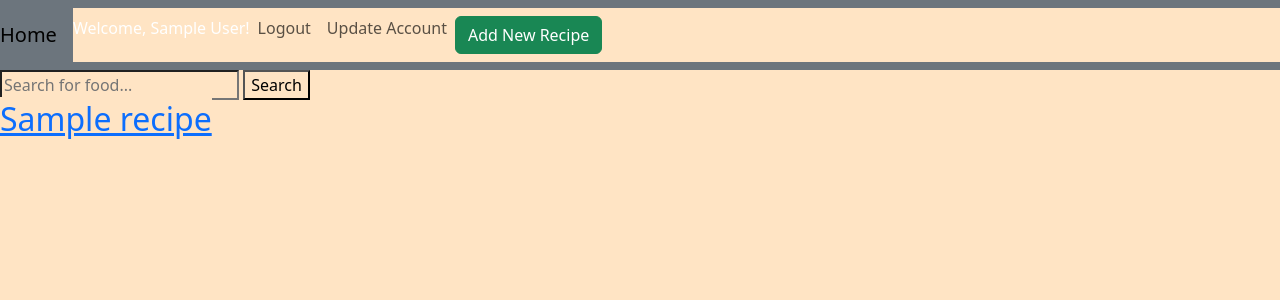
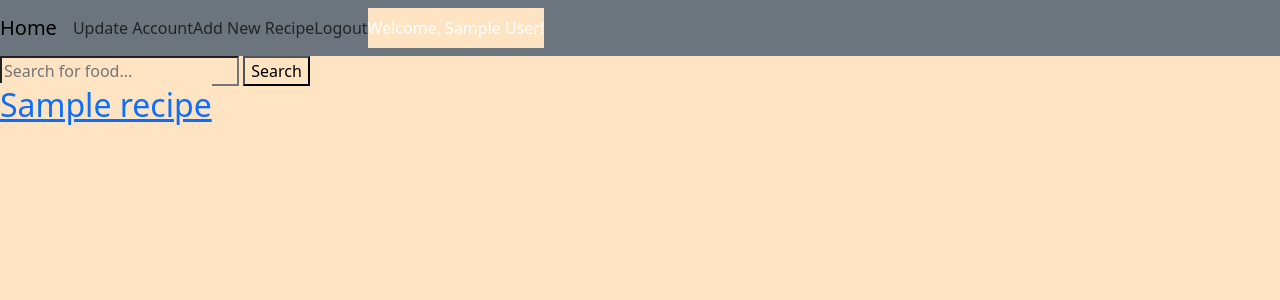
Before and after one commit to maseelshah22/community_cuisine, a Flask app: template templates/home.html in a window 1280 px wide. Shown: the top 300 px of the page. Run offline with Flask 3, Linux system fonts and the light colour scheme; the template is opened without the code that fills it: most values are stand-ins (such as "Sample title", 1, 10 or a date in 2020).

Commit message:
styleupdates

```diff
--- a/static/styles/main.css
+++ b/static/styles/main.css
@@ -73,3 +73,7 @@ h1{
 .navbar{
     padding-left: 1rem;
 }
+
+.nav-link {
+    margin-right: 3rem;
+}
--- a/templates/home.html
+++ b/templates/home.html
@@ -15,20 +15,23 @@
             <!-- <button class="navbar-toggler" type="button" data-toggle="collapse" data-target="#navbarNavAltMarkup" aria-controls="navbarNavAltMarkup" aria-expanded="false" aria-label="Toggle navigation">
               <span class="navbar-toggler-icon"></span>
             </button> -->
-            <div class="collapse navbar-collapse" id="navbarNavAltMarkup">
-              <div class="navbar-nav">
+            <!-- <div class="collapse navbar-collapse" id="navbarNavAltMarkup"> -->
+              <!-- <div class="navbar-nav"> -->
                 {% if first_name and last_name %}
-                <span class="navbar-text text-white">
-                    Welcome, {{ first_name }} {{ last_name }}!
-                </span>
+
+
+                <a class="nav-link btn btn-info " href="/update_account">Update Account</a>
+                <a class="nav-link btn btn-success" href="{{ url_for('add_recipe') }}">Add New Recipe</a>
                 <a class="nav-link btn btn-danger" href="/logout">Logout</a>
-                <a class="nav-link btn btn-info" href="/update_account">Update Account</a>
-                <a class="btn btn-success my-2" href="{{ url_for('add_recipe') }}">Add New Recipe</a>
                 {% else %}
                 <a class="nav-link btn btn-success" href="/login">Login</a>
+
                 {% endif %}
-              </div>
-            </div>
+              <!-- </div> -->
+            <!-- </div> -->
+            <span class="navbar-text text-white">
+                Welcome, {{ first_name }} {{ last_name }}!
+            </span>
           </nav>
         </div>
 
--- a/templates/static/styles/main.css
+++ b/templates/static/styles/main.css
@@ -24,3 +24,6 @@ body{
      text-align: center;
      justify-content: center;
  }
+ .nav-item {
+    margin-right: 10px;
+}
```
